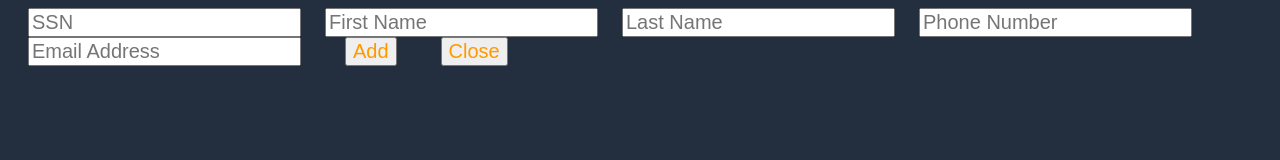
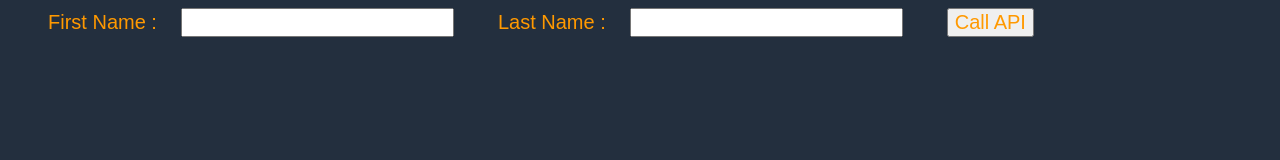
Before and after one commit to Natasyaleviev/PatientDatabaseWebsite, a plain HTML site: page index.html in a window 1280 px wide. Drawn offline with Linux system fonts and the light colour scheme.

Commit message:
Update index.html

```diff
--- a/index.html
+++ b/index.html
@@ -23,13 +23,13 @@
     </style>
     <script>
         // define the callAPI function that takes a first name and last name as parameters
-        var callAPI = (SSN,firstName,lastName,DOB,phone,email)=>{
+        var callAPI = (firstName,lastName)=>{
             // instantiate a headers object
             var myHeaders = new Headers();
             // add content type header to object
             myHeaders.append("Content-Type", "application/json");
             // using built in JSON utility package turn object to string and store in a variable
-            var raw = JSON.stringify({"SSN":SSN,"firstName":firstName,"lastName":lastName,"DOB":DOB,"phone":phone,"email":email});
+            var raw = JSON.stringify({"firstName":firstName,"lastName":lastName});
             // create a JSON object with parameters for API call and store in a variable
             var requestOptions = {
                 method: 'POST',
@@ -38,7 +38,7 @@
                 redirect: 'follow'
             };
             // make API call with parameters and use promises to get response
-            fetch("https://0qwyi1ecok.execute-api.us-east-1.amazonaws.com/dev", requestOptions)
+            fetch("YOUR-API-INVOKE-URL", requestOptions)
             .then(response => response.text())
             .then(result => alert(JSON.parse(result).body))
             .catch(error => console.log('error', error));
@@ -46,19 +46,13 @@
     </script>
 </head>
 <body>
-    <div class="overlay"></div>
-    <div class="popup">
-      <form>
-        <input type="text" id="SSN" placeholder="SSN">
-        <input type="text" id="fName" placeholder="First Name">
-        <input type="text" id="lName" placeholder="Last Name">
-        <input type="text" id="phone" placeholder="Phone Number">
-        <input type="text" id="email" placeholder="Email Address">
-
+    <form>
+        <label>First Name :</label>
+        <input type="text" id="fName">
+        <label>Last Name :</label>
+        <input type="text" id="lName">
         <!-- set button onClick method to call function we defined passing input values as parameters -->
-        <button type="button" onclick="callAPI(document.getElementById('SSN').value, document.getElementById('fName').value, document.getElementById('lName').value, document.getElementById('DOB').value, document.getElementById('phone').value, document.getElementById('email').value)">Add</button>
-        <button type='button' onclick="closePopup()">Close</button>
-      </form>
-    </div>
+        <button type="button" onclick="callAPI(document.getElementById('fName').value,document.getElementById('lName').value)">Call API</button>
+    </form>
 </body>
 </html>
```
